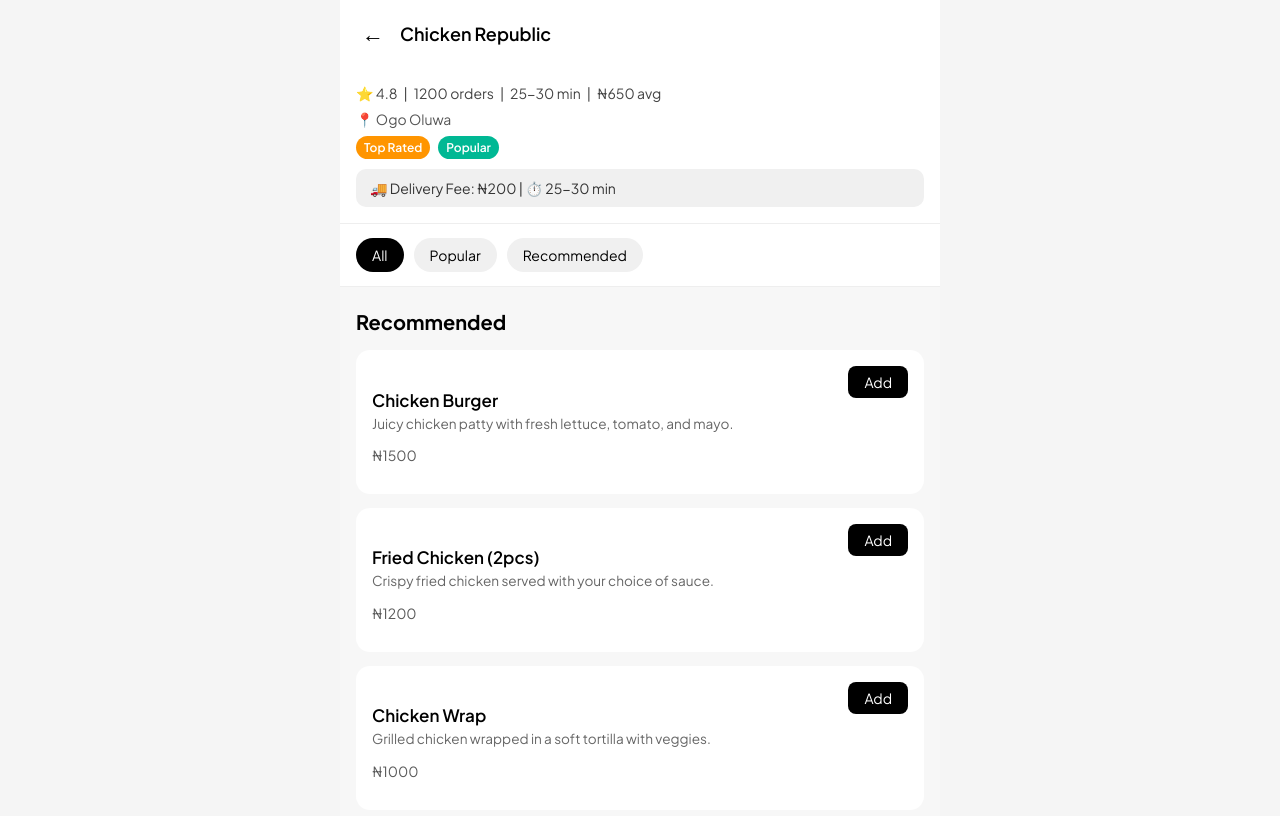
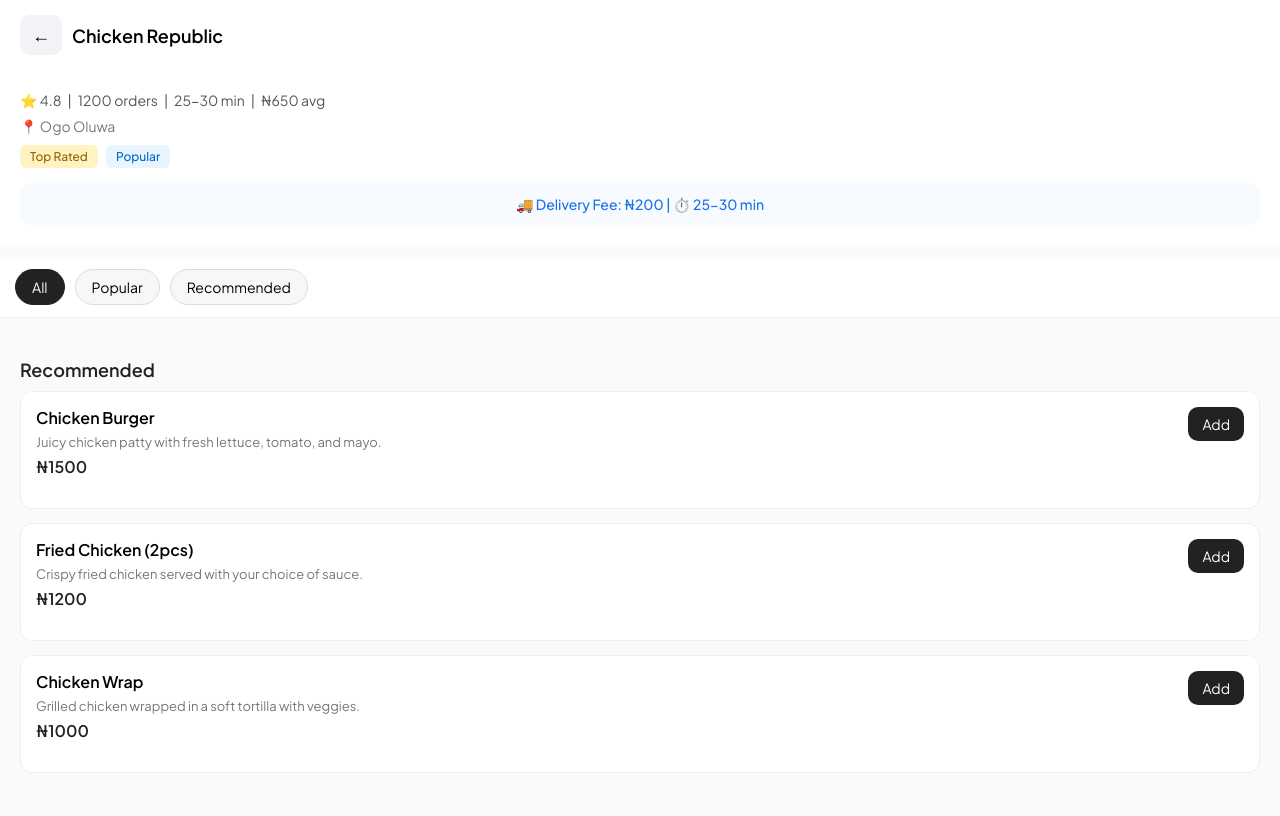
Before and after one commit to ay30bg/droppa, a React (Create React App) app: page /details/1 in a window 1280 px wide. Shown: the top 816 px of the page. Built offline with nearby package versions, Linux system fonts and the light colour scheme.

Commit message:
Update restaurantdetails.css

```diff
--- a/src/styles/restaurantdetails.css
+++ b/src/styles/restaurantdetails.css
@@ -1,37 +1,47 @@
-/* GLOBAL */
+/* -------------------------------------------------------
+   GLOBAL PAGE STYLING
+------------------------------------------------------- */
 .cd-page {
   height: 100vh;
   overflow-y: auto;
-  background: #f7f7f7;
+  background: #fafafa;
   font-family: -apple-system, BlinkMacSystemFont, "Inter", sans-serif;
-  padding-bottom: 90px;
-  max-width: 600px; /* center content on larger screens */
-  margin: 0 auto;
+  padding-bottom: 100px;
+  overscroll-behavior: none;
 }
 
-/* ───────────── HEADER ───────────── */
+/* Hide scrollbars (iOS-like look) */
+.cd-page::-webkit-scrollbar {
+  width: 0;
+}
+
+/* -------------------------------------------------------
+   HEADER
+------------------------------------------------------- */
 .cd-header {
   position: sticky;
   top: 0;
-  z-index: 30;
+  z-index: 50;
+  background: #ffffff;
+  padding: 15px 20px;
   display: flex;
   align-items: center;
   gap: 10px;
-  padding: 18px 16px;
-  background: white;
-  transition: all 0.2s ease;
+  transition: all 0.25s ease;
   border-bottom: 1px solid transparent;
 }
 
 .cd-header.shrunk {
-  padding: 10px 16px;
-  border-bottom: 1px solid #eaeaea;
+  padding: 10px 15px;
+  border-bottom: 1px solid #eee;
 }
 
 .cd-back {
-  font-size: 22px;
-  background: none;
+  background: #f2f2f7;
   border: none;
+  padding: 8px 12px;
+  border-radius: 10px;
+  font-size: 18px;
   cursor: pointer;
 }
 
@@ -40,226 +50,222 @@
   font-weight: 600;
 }
 
-/* ───────────── RESTAURANT INFO ───────────── */
+/* -------------------------------------------------------
+   RESTAURANT INFO
+------------------------------------------------------- */
 .cd-rest-info {
-  background: white;
-  padding: 16px;
-  border-bottom: 1px solid #eee;
+  padding: 20px;
+  background: #ffffff;
+  margin-bottom: 12px;
 }
 
 .cd-sub-info {
   display: flex;
   gap: 6px;
   align-items: center;
-  color: #444;
   font-size: 14px;
-  margin-bottom: 8px;
+  color: #555;
   flex-wrap: wrap;
 }
 
 .cd-street-info {
+  margin-top: 8px;
   font-size: 14px;
-  color: #555;
-  margin-bottom: 8px;
+  color: #777;
 }
 
 .cd-tags {
+  margin-top: 10px;
   display: flex;
   gap: 8px;
-  margin-bottom: 10px;
+  flex-wrap: wrap;
 }
 
 .cd-badge {
+  padding: 4px 10px;
+  border-radius: 6px;
   font-size: 12px;
-  padding: 4px 8px;
-  border-radius: 12px;
-  color: white;
-  font-weight: 600;
+  font-weight: 500;
 }
 
 .cd-badge.top-rated {
-  background: #ff9500; /* orange */
+  background: #fff3c4;
+  color: #916400;
 }
 
 .cd-badge.popular {
-  background: #00b894; /* green */
+  background: #e8f5ff;
+  color: #0068c9;
+}
+
+.cd-closed-banner {
+  margin-top: 15px;
+  padding: 12px;
+  background: #ffe6e6;
+  color: #c70000;
+  text-align: center;
+  border-radius: 10px;
+  font-weight: 500;
 }
 
 .cd-delivery-box {
-  background: #f0f0f0;
-  padding: 10px 14px;
+  margin-top: 15px;
+  padding: 12px;
+  background: #f7fafe;
+  color: #1a73e8;
+  text-align: center;
   border-radius: 10px;
   font-size: 14px;
-  color: #333;
+  font-weight: 500;
 }
 
-/* CLOSED STATE BANNER */
-.cd-closed-banner {
-  background: #ffe6e6;
-  color: #b50000;
-  padding: 10px 14px;
-  border-radius: 10px;
-  font-weight: 600;
-  font-size: 14px;
+/* -------------------------------------------------------
+   CATEGORIES NAV
+------------------------------------------------------- */
+.cd-categories {
+  position: sticky;
+  top: 60px;
+  z-index: 40;
+  background: #ffffff;
+  padding: 12px 15px;
+  display: flex;
+  gap: 10px;
+  overflow-x: auto;
+  border-bottom: 1px solid #f1f1f1;
 }
 
-/* ───────────── CATEGORY SCROLL ───────────── */
-.cd-categories {
-  display: flex;
-  overflow-x: auto;
-  gap: 10px;
-  padding: 14px 16px;
-  background: white;
-  border-bottom: 1px solid #eee;
+.cd-categories::-webkit-scrollbar {
+  display: none;
 }
 
 .cd-categories button {
   padding: 8px 16px;
   border-radius: 20px;
-  background: #f0f0f0;
-  border: none;
+  border: 1px solid #ddd;
+  background: #f7f7f7;
   font-size: 14px;
   cursor: pointer;
   white-space: nowrap;
-  transition: 0.2s;
+  transition: all 0.2s;
 }
 
-.cd-categories .active {
-  background: black;
-  color: white;
+.cd-categories button.active {
+  background: #222;
+  color: #fff;
+  border-color: #222;
 }
 
-/* ───────────── MENU SECTION ───────────── */
+/* -------------------------------------------------------
+   MENU SECTION
+------------------------------------------------------- */
 .cd-menu-section {
-  padding: 12px 16px;
+  padding: 20px;
 }
 
 .cd-section-title {
-  font-size: 20px;
-  font-weight: 700;
-  margin: 10px 0 16px 0;
+  margin: 20px 0 10px;
+  font-size: 18px;
+  font-weight: 600;
+  color: #222;
 }
 
-/* MENU ITEMS */
+/* ---------- MENU ITEM ---------- */
 .cd-menu-item {
-  background: white;
-  padding: 16px;
-  border-radius: 14px;
+  background: #ffffff;
+  padding: 15px;
+  border-radius: 12px;
   margin-bottom: 14px;
   display: flex;
   justify-content: space-between;
-  align-items: flex-start; /* align button to top */
-  gap: 12px;
+  gap: 15px;
+  border: 1px solid #eee;
+  transition: transform 0.15s;
 }
 
-.cd-item-info {
-  flex: 1;
-  min-width: 0; /* allows text to wrap */
+.cd-menu-item:active {
+  transform: scale(0.98);
 }
 
 .cd-item-info h4 {
-  font-size: 17px;
+  margin: 0;
+  font-size: 16px;
   font-weight: 600;
-  margin-bottom: 2px;
 }
 
 .cd-subtext {
-  font-size: 0.85rem;
-  color: #666;
-  margin-top: 4px;
-  line-height: 1.3;
-  word-break: break-word;
+  font-size: 13px;
+  color: #777;
+  margin: 6px 0;
 }
 
 .cd-price {
-  color: #5a5a5a;
-  margin-top: 4px;
-  font-size: 14px;
+  margin-top: 5px;
+  font-weight: 600;
+  color: #222;
 }
 
-/* ───────────── ADD BUTTON ───────────── */
-.cd-add-btn,
-.cd-qty-box {
-  flex-shrink: 0;
-  align-self: flex-start;
+/* ---------- ADD BUTTON ---------- */
+.cd-add-btn {
+  background: #222;
+  color: #fff;
+  border-radius: 10px;
+  padding: 8px 14px;
+  border: none;
+  cursor: pointer;
+  font-size: 14px;
+  height: fit-content;
 }
 
-.cd-add-btn {
-  background: black;
-  color: white;
-  border: none;
-  padding: 7px 16px;
-  border-radius: 8px;
-  font-size: 14px;
-  cursor: pointer;
-}
-
-/* ───────────── QUANTITY SELECTOR ───────────── */
+/* ---------- QTY SELECTOR ---------- */
 .cd-qty-box {
   display: flex;
   align-items: center;
-  gap: 12px;
-  background: #f0f0f0;
-  padding: 7px 12px;
-  border-radius: 10px;
+  gap: 8px;
+  background: #f2f2f7;
+  padding: 6px 10px;
+  border-radius: 8px;
 }
 
 .cd-qty-box button {
   background: none;
   border: none;
-  font-size: 20px;
+  font-size: 18px;
   cursor: pointer;
 }
 
-.cd-qty-box span {
-  font-size: 15px;
-  font-weight: 600;
+/* -------------------------------------------------------
+   SKELETON LOADING
+------------------------------------------------------- */
+.cd-skeleton-card {
+  height: 80px;
+  background: linear-gradient(90deg, #ececec, #f7f7f7, #ececec);
+  background-size: 300% 300%;
+  border-radius: 12px;
+  margin-bottom: 12px;
+  animation: skeletonMove 1.5s infinite;
 }
 
-/* ───────────── SHIMMER SKELETONS ───────────── */
-.cd-skeleton-card {
-  height: 80px;
-  border-radius: 12px;
-  background: linear-gradient(
-    90deg,
-    #e9e9e9 0%,
-    #f5f5f5 50%,
-    #e9e9e9 100%
-  );
-  background-size: 200% 100%;
-  animation: shimmer 1.4s infinite;
-  margin-bottom: 14px;
+@keyframes skeletonMove {
+  0% { background-position: 0% 50%; }
+  50% { background-position: 100% 50%; }
+  100% { background-position: 0% 50%; }
 }
 
-@keyframes shimmer {
-  0% {
-    background-position: -200% 0;
-  }
-  100% {
-    background-position: 200% 0;
-  }
-}
-
-/* ───────────── FLOATING CART BAR ───────────── */
+/* -------------------------------------------------------
+   STICKY CART BAR
+------------------------------------------------------- */
 .cd-cart-bar {
   position: fixed;
-  bottom: 14px;
-  left: 50%;
-  transform: translateX(-50%);
-  width: calc(100% - 40px);
-  background: black;
-  color: white;
-  padding: 15px 18px;
-  border-radius: 14px;
+  bottom: 0;
+  left: 0;
+  width: 100%;
+  background: #222;
+  color: #fff;
+  padding: 15px 20px;
   display: flex;
   justify-content: space-between;
-  font-size: 15px;
   font-weight: 600;
+  font-size: 16px;
   cursor: pointer;
-  z-index: 40;
-  transition: 0.3s;
+  z-index: 60;
 }
-
-.cd-cart-total {
-  font-weight: 700;
-}
```
